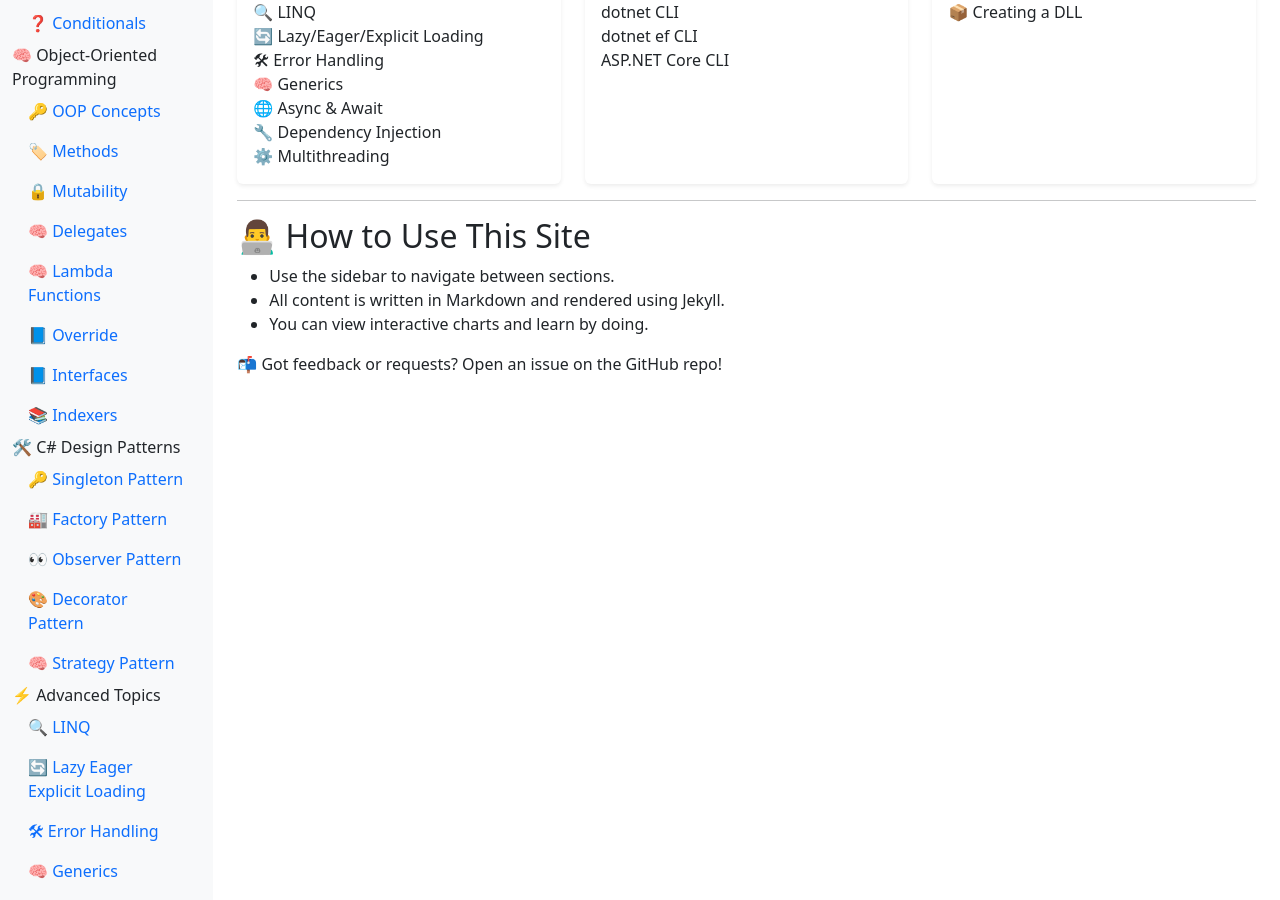
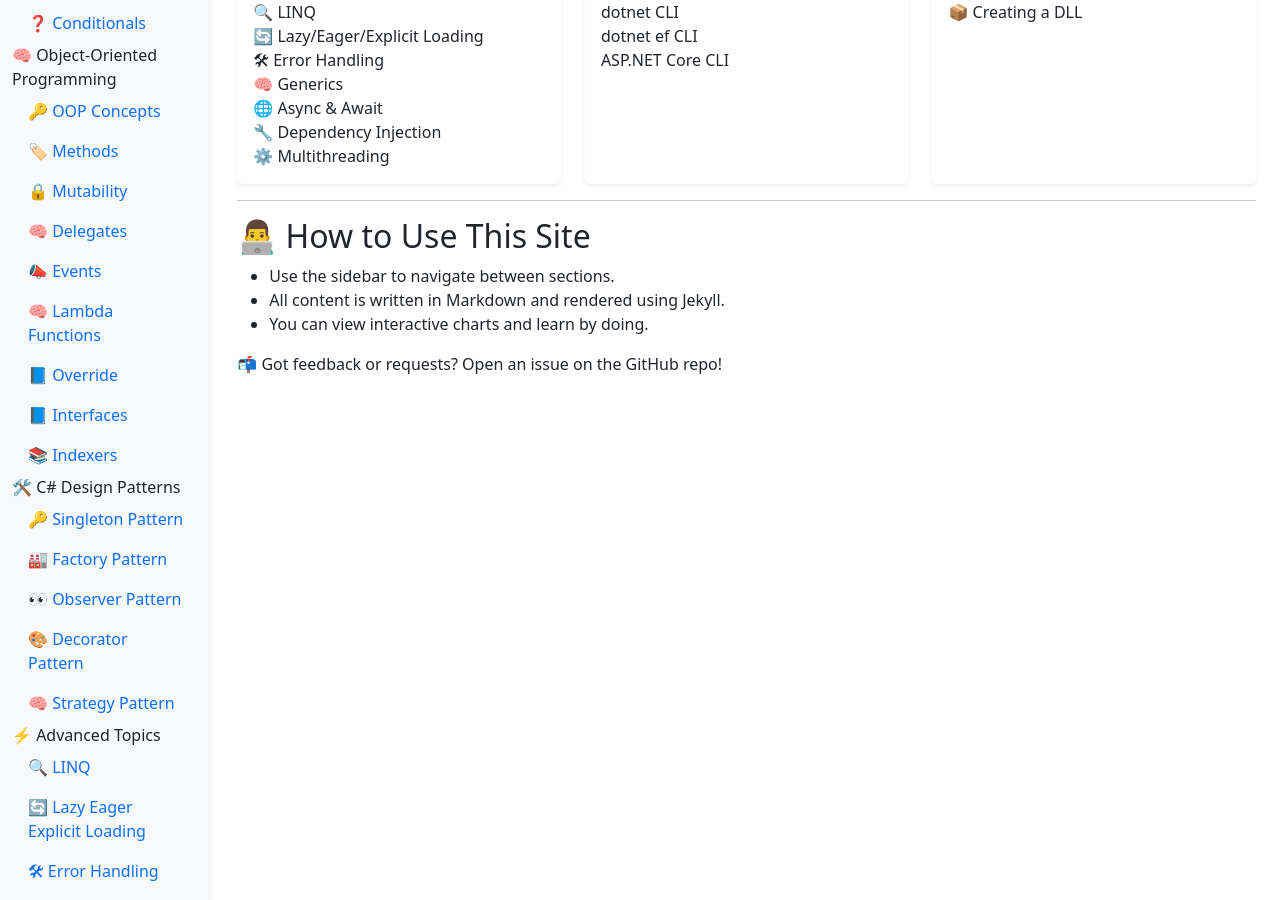
Before and after one commit to buribalkan/C-SHARP-Training, a Jekyll site: the page built from index.md, in a window 1280 px wide and 900 px high, scrolled down 607 px. Built offline with Jekyll 4.4.1, drawn with Linux system fonts in a browser that asks for light colours; nearby versions of some CDN libraries.

Commit message:
Update sidebar.html

```diff
--- a/_includes/sidebar.html
+++ b/_includes/sidebar.html
@@ -22,6 +22,7 @@
           <li class="nav-item"><a class="nav-link" href="{{ site.baseurl }}/Methods">🏷️ Methods</a></li>
           <li class="nav-item"><a class="nav-link" href="{{ site.baseurl }}/Mutability">🔒 Mutability</a></li>
           <li class="nav-item"><a class="nav-link" href="{{ site.baseurl }}/Delegates">🧠 Delegates</a></li>
+          <li class="nav-item"><a class="nav-link" href="{{ site.baseurl }}/Events">📣 Events</a></li>
           <li class="nav-item"><a class="nav-link" href="{{ site.baseurl }}/Lambda-Functions">🧠 Lambda Functions</a></li>
           <li class="nav-item"><a class="nav-link" href="{{ site.baseurl }}/Override">📘 Override</a></li>
           <li class="nav-item"><a class="nav-link" href="{{ site.baseurl }}/Interfaces">📘 Interfaces</a></li>
```
